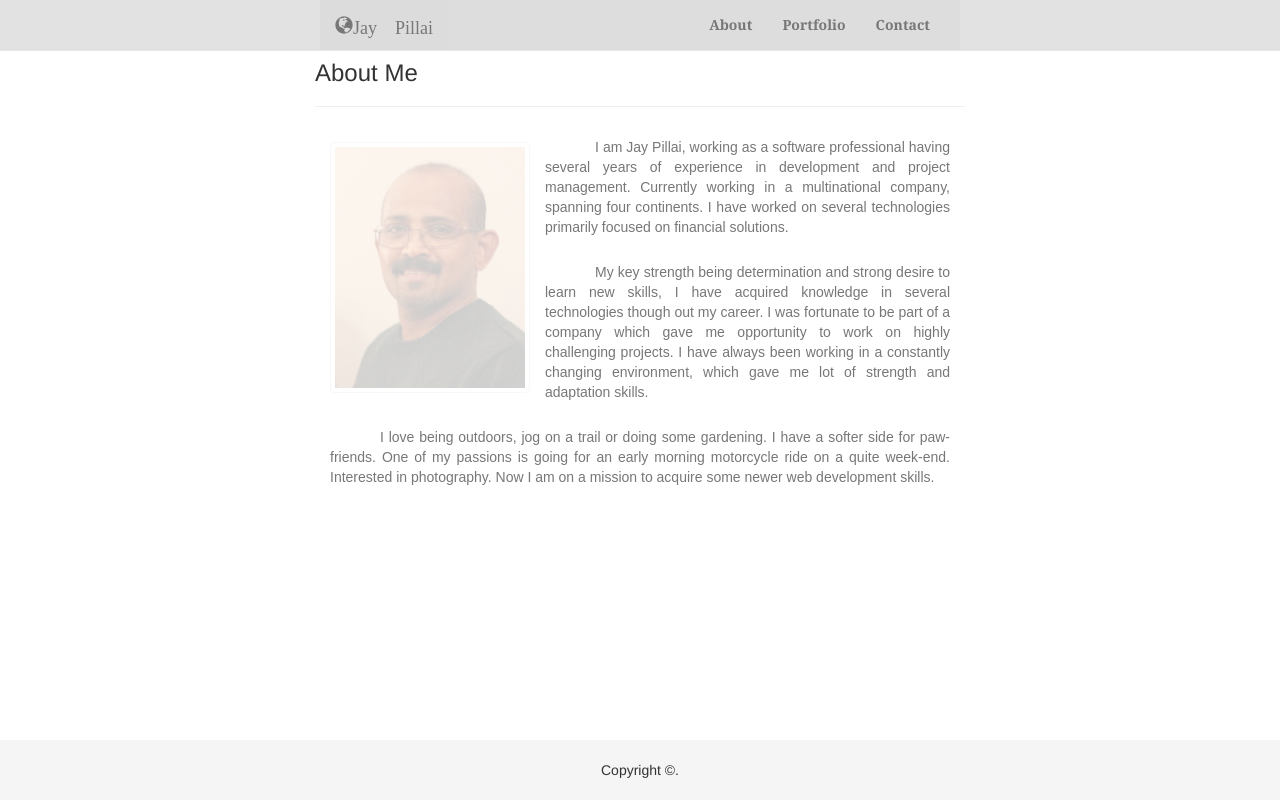
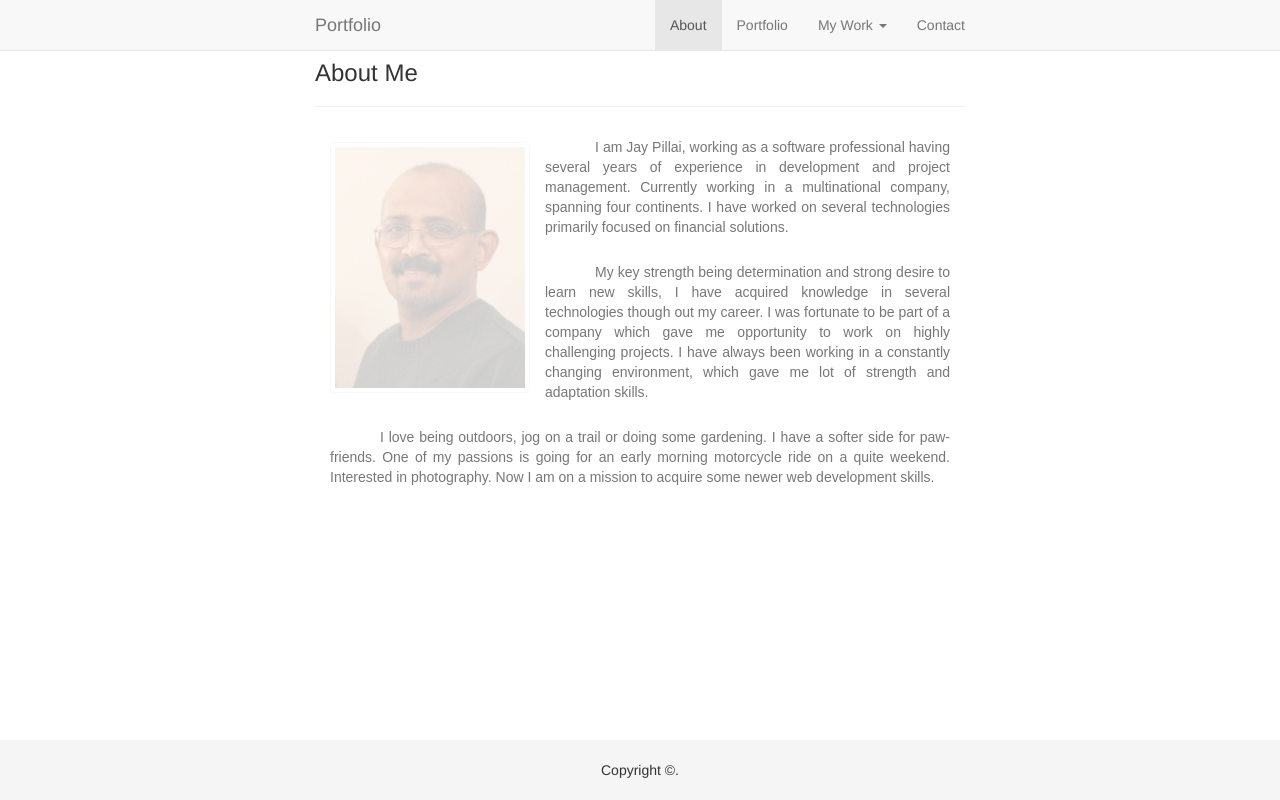
Before and after one commit to JPillai2018/Bootstrap-Portfolio, a plain HTML site: page index.html in a window 1280 px wide. Drawn offline with nearby package versions, Linux system fonts and the light colour scheme.

Commit message:
Bootstrap Portfolio Updated

```diff
--- a/assets/css/style.css
+++ b/assets/css/style.css
@@ -9,10 +9,7 @@
 
 /* Navigation Bar Styling */
 
-.navbar-header{
-    background-color: rgba(220, 220, 220, 0.815) ;
-    color: brown;
-}
+
 
 .container-fluid{
     background-color:  rgba(220, 220, 220, 0.815);
@@ -20,38 +17,6 @@
     margin-right: 25%;
 }
 
-.navbar-brand{
-    color:black;
-    background-color:  rgba(220, 220, 220, 0.815);
-}
-.navbar-default{
-    background-color: rgba(220, 220, 220, 0.815);
-    color: brown;
-    font-size: 1em;
-}
-.navbar-toggle{
-    color: black;
-    background-color: rgba(220, 220, 220, 0.815);
-}
-
-.navbar-nav{
-    color: aquamarine;
-    font-family: Georgia, 'Times New Roman', Times, serif;
-    font-size: 1em;
-    font-weight: bold;
-    padding: 0px;
-    margin: 0px;
-}
-
-.navbar-nav li:hover{
-    color: #ffffff;
-    background: #4e4e4e;
-    transform: scale(1.25);
-}
-
-.icon-bar{
-    color: black;
-}
 
 .footer {
     position: fixed;
@@ -123,19 +88,26 @@ p{
     filter: alpha(opacity=40); /* For IE8 and earlier */
 }
 
-
+/* .col-md-4{
+    width:270px;
+    height: 180px;;
+} */
 .thumbnail{
     /* width:100%; */
     overflow: none;
+    width: 100%;
+    height: 100%;
 
 }
+
 
 .col-md-4 .thumbnail .img{
     /* -webkit-transition: all 0.5s ease; */
     background-color: red;
-    width: 300px;
-    height: 200px;
+    width: 270px;
+    height: 180px;
 }
+
 
 .thumbnail img:hover{
     transform:  scale(1.2);
--- a/index.html
+++ b/index.html
@@ -13,40 +13,58 @@
         <script src="https://ajax.googleapis.com/ajax/libs/jquery/3.3.1/jquery.min.js"></script>
         <script src="https://maxcdn.bootstrapcdn.com/bootstrap/3.3.7/js/bootstrap.min.js"></script>
         <link rel="stylesheet" type="text/css" href="assets/css/style.css" >
-
-        <!-- <script src="https://ajax.googleapis.com/ajax/libs/jquery/3.3.1/jquery.min.js"></script>
-        <script src="https://maxcdn.bootstrapcdn.com/bootstrap/3.3.7/js/bootstrap.min.js"></script> -->
-
     </head>
     <body>
-        <div class="headerbackground">
-                <nav class="navbar navbar-default navbar-fixed-top">
-                        <div class="container-fluid">
-                          <!-- Brand and toggle get grouped for better mobile display -->
+                <div class="navbar navbar-default navbar-fixed-top" role="navigation">
+
+                        <div class="container">
                                 <div class="navbar-header">
-                            <button type="button" class="navbar-toggle collapsed pull-right" data-toggle="collapse" data-target="#bs-example-navbar-collapse-1" aria-expanded="false" >
-                              <span class="sr-only">Toggle navigation</span>
+                                        <button type="button" class="navbar-toggle" data-toggle="collapse" data-target=".navbar-collapse">
+                                                <span class="sr-only">Toggle Navigation</span>
                                                 <span class="icon-bar"></span>
                                                 <span class="icon-bar"></span>
                                                 <span class="icon-bar"></span>
                                         </button>
-
-                            <a class="navbar-brand" href="https://google.com">
-                                <span class="glyphicon glyphicon-globe" aria-hidden="true">Jay Pillai</span>
-                            </a>
+                                        <a class="navbar-brand" href="#">Portfolio</a>
                                 </div>
 
-                          <!-- Collect the nav links, forms, and other content for toggling -->
-                          <div class="collapse navbar-collapse" id="bs-example-navbar-collapse-1">
-                            <ul class="nav navbar-nav pull-right">
-                              <li><a href="index.html">About <span class="sr-only">(current)</span></a></li>
-                              <li><a href="portfolio.html">Portfolio <span class="sr-only">(current)</span></a></li>
-                              <li><a href="contact.html">Contact <span class="sr-only">(current)</span></a></li>
+                                <div class="navbar-collapse collapse">
+                                        <ul class="nav navbar-nav navbar-right">
+                                                <li class="active"><a href="index.html">About </a></li>
+                                                <li><a href="portfolio.html">Portfolio </a></li>
+                                                <li class="dropdown"><a href="#" class="dropdown-toggle" data-toggle="dropdown">My Work <b class="caret"></b></a>
+                                                        <ul class="dropdown-menu">
+                                                                <li><a href="https://jpillai2018.github.io/Word-Guess-Game/" target="_blank">Word Game</a></li>
+                                                                <li><a href="https://jpillai2018.github.io/unit-4-game/" target="_blank">Crystal Collector</a></li>
+                                                                <li><a href="https://jpillai2018.github.io/TriviaGame/" target="_blank">Trivia</a></li>
+                                                                <li><a href="https://jpillai2018.github.io/GifTastic/" target="_blank">Gif Search</a></li>
+                                                                <li><a href="https://jpillai2018.github.io/FireBaseTrainSchedule/" target="_blank">Train Schedule-Basic</a></li>
+                                                                <li><a href="https://jpillai2018.github.io/FireBaseTrainScheduleBonus/" target="_blank">Train Schedule-Bonus</a></li>
                                                          </ul>
-                           </div><!-- /.navbar-collapse -->
-                        </div><!-- /.container-fluid -->
-                      </nav>
+                                                </li>
+
+                                                <li><a href="contact.html">Contact </a></li>
+                                        </ul>
                                 </div>
+                        </div>
+                </div>
+        <!-- <div class="headerbackground">
+                <div class="navbar">
+                        <ul >
+                          <li><a href="index.html">About </a></li>
+                          <li><a href="portfolio.html">Portfolio </a></li>
+                          <li><a href="#">My Work </a></li>
+                                <ul>
+                                  <li><a href="#" target="_blank">Word Game</a></li>
+                                  <li><a href="#" target="_blank">Crystal Collector</a></li>
+                                  <li><a href="#" target="_blank">Trivia</a></li>
+                                  <li><a href="#" target="_blank">Gif Search</a></li>
+                                  <li><a href="#" target="_blank">Train Schedule-Basic</a></li>
+                                </ul>
+                          <li><a href="contact.html">Contact </a></li>
+                        </ul>
+                </div>
+        </div> -->
 
         <div>
             <br> <br>
@@ -72,7 +90,7 @@
                                 My key strength being determination and strong desire to learn new skills, I have acquired knowledge in several technologies though out my career.  I was fortunate to be part of a company which gave me opportunity to work on highly challenging projects. I have always been working in a constantly changing environment, which gave me lot of strength and adaptation skills.
                         </p>
                         <p>
-                                I love being outdoors, jog on a trail or doing some gardening. I have a softer side for paw-friends. One of my passions is going for an early morning motorcycle ride on a quite week-end. Interested in photography.  Now I am on a mission to acquire some newer web development skills.
+                                I love being outdoors, jog on a trail or doing some gardening. I have a softer side for paw-friends. One of my passions is going for an early morning motorcycle ride on a quite weekend. Interested in photography.  Now I am on a mission to acquire some newer web development skills.
                         </p>
                         <p></p>
                         <p></p>
```
Also changed, not shown: contact.html (+24 -19 lines), portfolio.html (+23 -19 lines), assets/images/Waterfall.jpg (added). Lines whose indentation alone changed are shown as unchanged.
